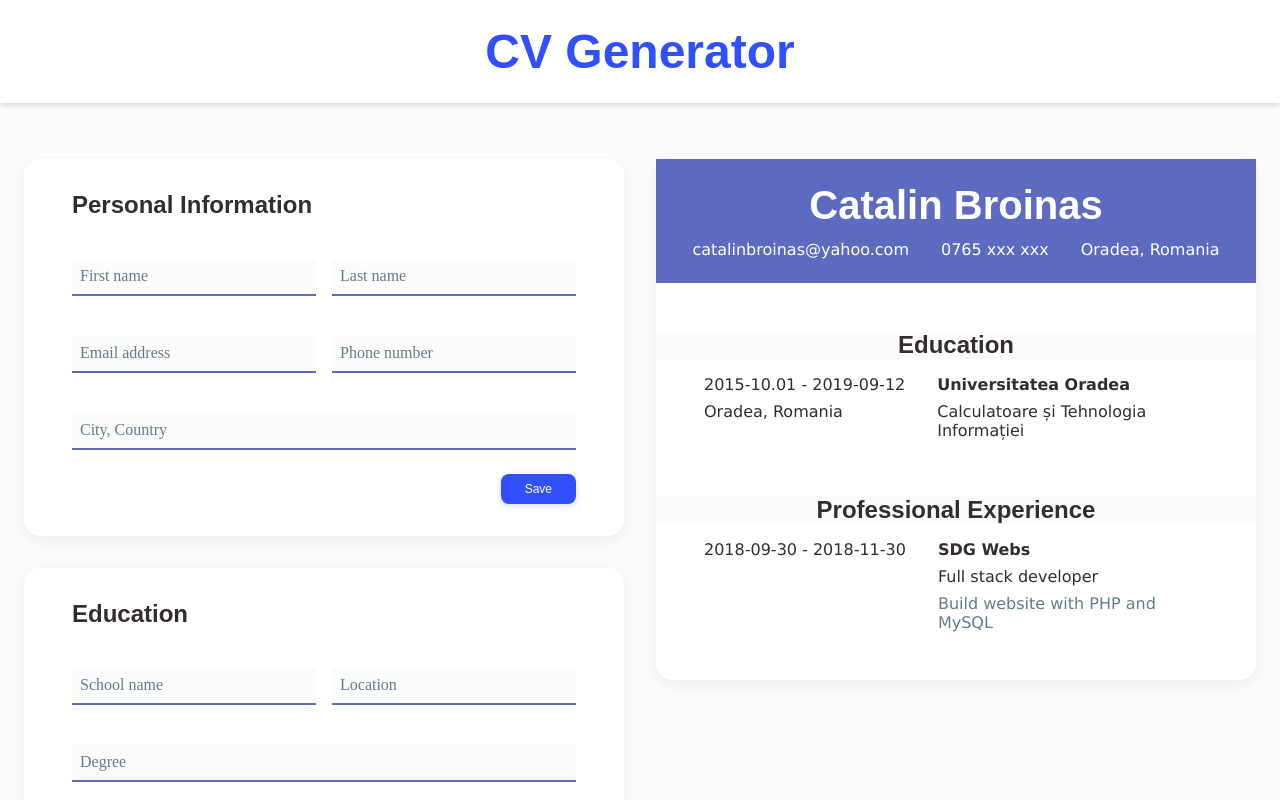
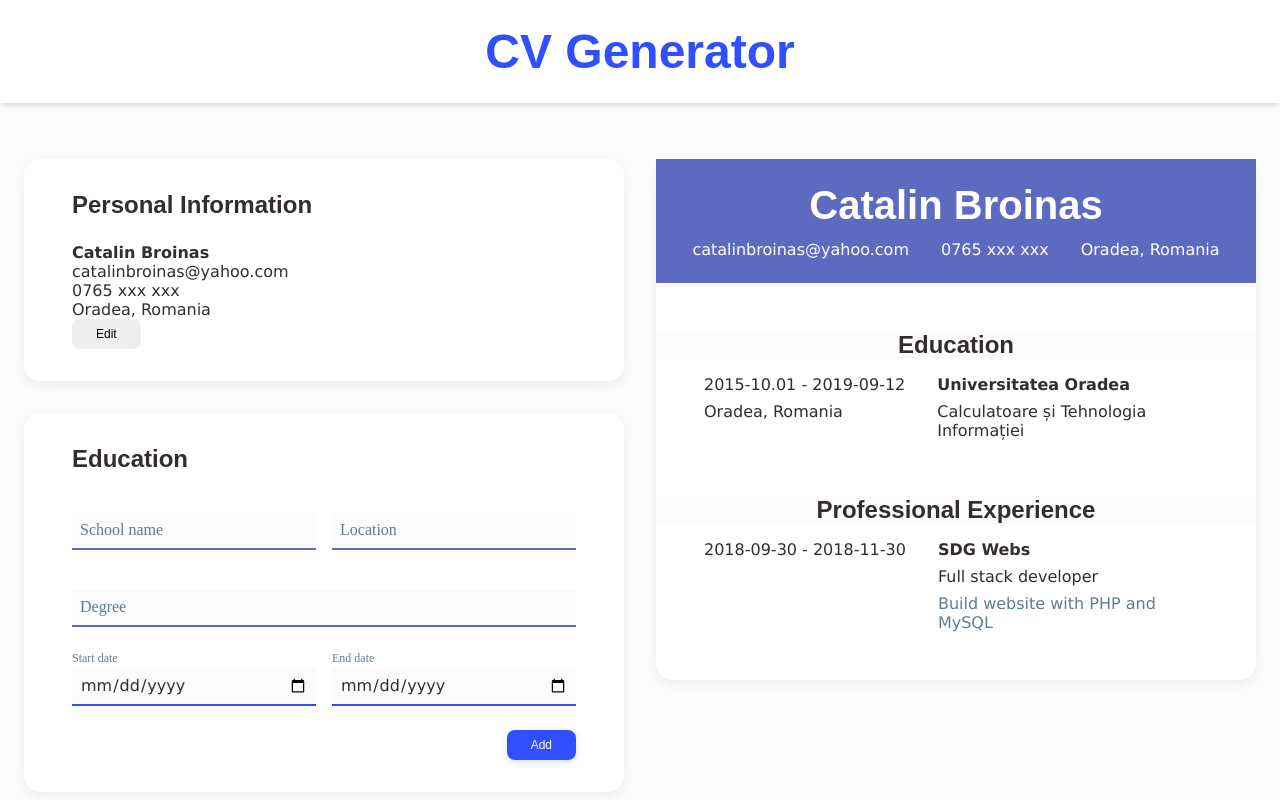
Before and after one commit to catalinbroinas/cv-application, a React (Vite) app: page / in a window 1280 px wide. Shown: the top 800 px of the page. Built offline with nearby package versions, Linux system fonts and the light colour scheme.

Commit message:
feat(FormSection): integrate PersonalDataDisplay
- Added component to FormSection
- Updated layout

```diff
--- a/src/components/forms/EducationForm.jsx
+++ b/src/components/forms/EducationForm.jsx
@@ -14,11 +14,9 @@ function EducationForm({ onAdd }) {
     return (
         <form
             id="education-form"
-            className="form-section"
+            className="form-wrapper"
             onSubmit={(e) => e.preventDefault()}
         >
-            <h3 className="sub-title">Education</h3>
-
             <div className="form-group">
                 <div className="form-outline">
                     <input
--- a/src/components/forms/ExperienceForm.jsx
+++ b/src/components/forms/ExperienceForm.jsx
@@ -14,11 +14,9 @@ function ExperienceForm({ onAdd }) {
     return (
         <form
             id="experience-form"
-            className="form-section"
+            className="form-wrapper"
             onSubmit={(e) => e.preventDefault()}
         >
-            <h3 className="sub-title">Work Experience</h3>
-
             <div className="form-group">
                 <div className="form-outline">
                     <input
--- a/src/components/forms/PersonalDataForm.jsx
+++ b/src/components/forms/PersonalDataForm.jsx
@@ -1,11 +1,11 @@
 import { useState } from "react";
 
-function PersonalDataForm({ onSave }) {
-    const [firstName, setFirstName] = useState('');
-    const [lastName, setLastName] = useState('');
-    const [email, setEmail] = useState('');
-    const [phone, setPhone] = useState('');
-    const [address, setAddress] = useState('');
+function PersonalDataForm({ onSave, initialData = {} }) {
+    const [firstName, setFirstName] = useState(initialData.firstName || '');
+    const [lastName, setLastName] = useState(initialData.lastName || '');
+    const [email, setEmail] = useState(initialData.email || '');
+    const [phone, setPhone] = useState(initialData.phone || '');
+    const [address, setAddress] = useState(initialData.address || '');
 
     const handleSaveClick = () => {
         onSave({firstName, lastName, email, phone, address});
@@ -14,11 +14,9 @@ function PersonalDataForm({ onSave }) {
     return (
         <form
             id="personal-data-form"
-            className="form-section"
+            className="form-wrapper"
             onSubmit={(e) => e.preventDefault()}
         >
-            <h3 className="sub-title">Personal Information</h3>
-
             <div className="form-group">
                 <div className="form-outline">
                     <input
--- a/src/sections/MainContent/FormSection.jsx
+++ b/src/sections/MainContent/FormSection.jsx
@@ -1,15 +1,47 @@
+import { useState } from "react";
+
 import PersonalDataForm from "../../components/forms/PersonalDataForm";
 import EducationForm from "../../components/forms/EducationForm";
 import ExperienceForm from "../../components/forms/ExperienceForm";
+import PersonalDataDisplay from "../../components/display/PersonalDataDisplay";
 
-function FormSection({ setPersonalData, setEducationData, setExperienceData }) {
+function FormSection({ setPersonalData, personalData, setEducationData, setExperienceData }) {
+    const [isEditing, setIsEditing] = useState(false);
+
     return (
         <section className="insert-data">
             <h2 className="sr-only">Introduce data</h2>
 
-            <PersonalDataForm onSave={setPersonalData} />
-            <EducationForm onAdd={setEducationData} />
-            <ExperienceForm onAdd={setExperienceData} />
+            <div className="form-section">
+                <h3 className="sub-title">Personal Information</h3>
+
+                {
+                    isEditing ? (
+                        <PersonalDataForm
+                            onSave={(data) => {
+                                setPersonalData(data);
+                                setIsEditing(false);
+                            }}
+                            initialData={personalData}
+                        />
+                    ) : (
+                        <PersonalDataDisplay
+                            personalData={personalData}
+                            onEdit={() => setIsEditing(true)}
+                        />
+                    )
+                }
+            </div>
+
+            <div className="form-section">
+                <h3 className="sub-title">Education</h3>
+                <EducationForm onAdd={setEducationData} />
+            </div>
+
+            <div className="form-section">
+                <h3 className="sub-title">Work Experience</h3>
+                <ExperienceForm onAdd={setExperienceData} />
+            </div>
         </section>
     );
 }
--- a/src/sections/MainContent/MainContent.jsx
+++ b/src/sections/MainContent/MainContent.jsx
@@ -31,6 +31,7 @@ function MainContent() {
             <div className="main-content">
                 <FormSection
                     setPersonalData={setPersonalData}
+                    personalData={personalData}
                     setEducationData={setEducationData}
                     setExperienceData={setExperienceData}
                 />
--- a/src/styles/App.css
+++ b/src/styles/App.css
@@ -4,14 +4,18 @@
   padding: 2rem 3rem;
   border-radius: 1rem;
   margin-bottom: 2rem;
-  display: flex;
-  flex-flow: column wrap;
-  gap: 1.5rem;
   box-shadow: 0 4px 12px rgba(0, 0, 0, 0.06);
 }
 
 .form-section:last-of-type {
   margin-bottom: 0;
+}
+
+.form-wrapper,
+.form-section {
+  display: flex;
+  flex-flow: column wrap;
+  gap: 1.5rem;
 }
 
 .form-group {
```
